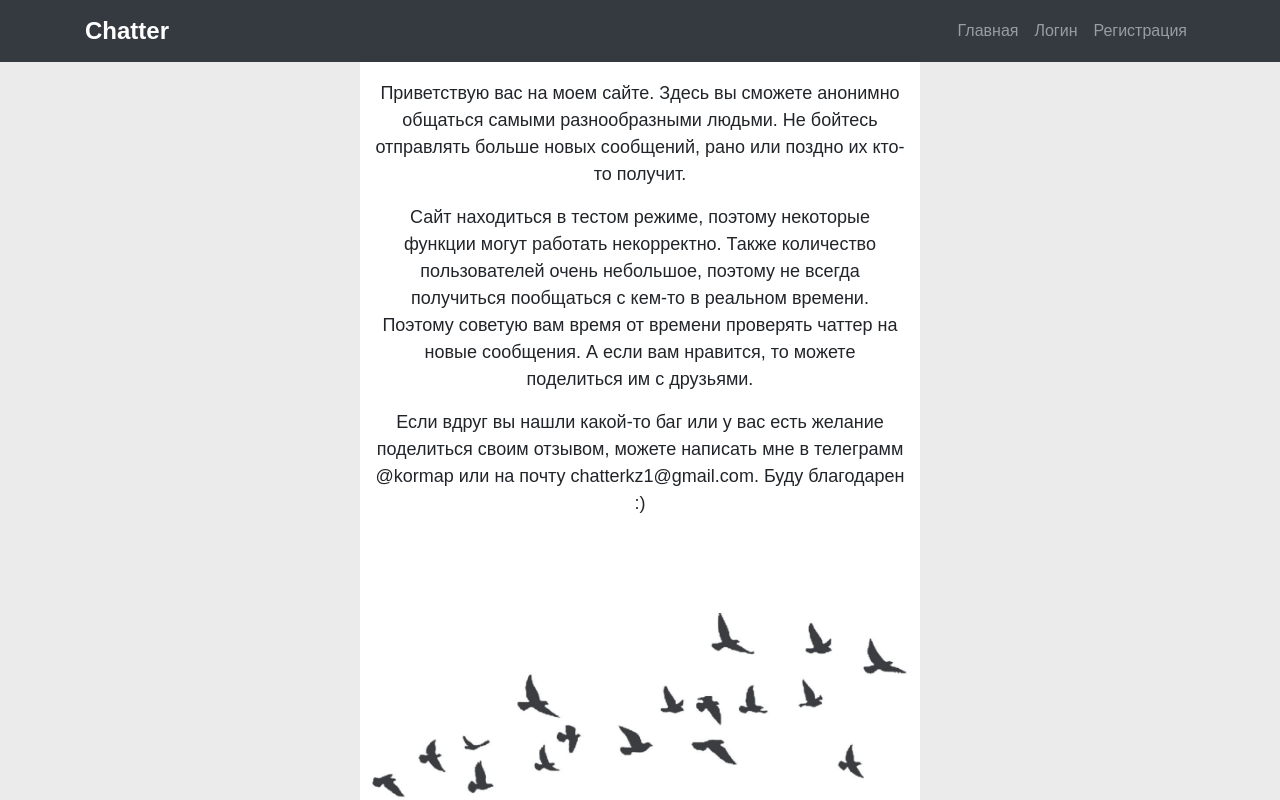
After one commit to Cagey7/chatter, a Flask app: page /info in a window 1280 px wide. The commit adds this page. Run offline with Flask 3, Linux system fonts and the light colour scheme; some libraries are stand-ins or nearby versions.

Commit message:
Added info.html page

```diff
--- a/app/main/forms.py
+++ b/app/main/forms.py
@@ -5,12 +5,12 @@ from app.models import *
 
 
 class NewMessageForm(FlaskForm):
-    msg_text = TextAreaField("Введите сообщение для отправки", validators=[DataRequired("Введите сообщение")])
+    msg_text = TextAreaField("Новое сообщение", validators=[DataRequired("Введите сообщение")])
     submit = SubmitField("Отправить")
 
 
 class MessageForm(FlaskForm):
-    msg_text = TextAreaField("Введите сообщение для отправки", validators=[DataRequired("Введите сообщение")])
+    msg_text = TextAreaField("Ответить", validators=[DataRequired("Введите сообщение")])
     chat_id = HiddenField()
     receiver_id = HiddenField()
     submit = SubmitField("Отправить")
--- a/app/main/views.py
+++ b/app/main/views.py
@@ -214,3 +214,8 @@ def delete_chat(chat_id):
         db.session.delete(message)
     db.session.commit()
     return redirect(url_for("main.index"))
+
+
+@main.route("/info")
+def info():
+    return render_template("info.html")
--- a/app/static/styles/base.css
+++ b/app/static/styles/base.css
@@ -107,7 +107,7 @@ body {
 
 .text-myinfo {
     text-align: center;
-    font-size: 20px;
+    font-size: 18px;
 }
 
 /* background images */
--- a/app/templates/auth/reset.html
+++ b/app/templates/auth/reset.html
@@ -1,4 +1,8 @@
 {% extends "base.html" %}
+
+{% block title %}
+    <title>Восстановить пароль</title>
+{% endblock %}
 
 {% block content %}
     <div class="mx-auto center_block birds-background" style="width: 560px;">
--- a/app/templates/auth/resetmessage.html
+++ b/app/templates/auth/resetmessage.html
@@ -1,9 +1,13 @@
 {% extends "base.html" %}
+
+{% block title %}
+    <title>Восстановить пароль</title>
+{% endblock %}
 
 {% block content %}
     <div class="mx-auto center_block birds-background" style="width: 560px;">
         <div style="margin-bottom: 200px;">
-            <p class="text-myinfo" style="text-align: center; font-size: 20px">
+            <p class="text-myinfo">
                 Письмо для восстановления пароля отправлено на вашу почту.
                 Если письмо не пришло, проверьте спам или попробуйте отправить письмо еще раз.
             </p>
--- a/app/templates/auth/resetrequest.html
+++ b/app/templates/auth/resetrequest.html
@@ -1,4 +1,8 @@
 {% extends "base.html" %}
+
+{% block title %}
+    <title>Восстановить пароль</title>
+{% endblock %}
 
 {% block content %}
     <div class="mx-auto center_block birds-background" style="width: 560px;">
--- a/app/templates/base.html
+++ b/app/templates/base.html
@@ -43,7 +43,7 @@
                 </button>
                 <div class="collapse navbar-collapse" id="navbarNav">
                     <ul class="navbar-nav ml-auto">
-                        <li class="nav-item active">
+                        <li class="nav-item">
                             <a class="nav-link" href="{{ url_for('main.index') }}">Главная</a>
                         </li>
                         <li class="nav-item">
@@ -56,6 +56,9 @@
                             <form id="notify_form">
                                 <button id="notify_btn"></button>
                             </form>
+                        </li>
+                        <li class="nav-item">
+                            <a class="nav-link" href="{{ url_for('main.info') }}">О чаттере</a>
                         </li>
                         <li class="nav-item">
                             <a class="nav-link" href="{{ url_for('auth.logout') }}">Выйти</a>
@@ -73,7 +76,7 @@
                 </button>
                 <div class="collapse navbar-collapse" id="navbarNav">
                     <ul class="navbar-nav ml-auto">
-                        <li class="nav-item active">
+                        <li class="nav-item">
                             <a class="nav-link" href="{{ url_for('main.index') }}">Главная</a>
                         </li>
                         <li class="nav-item">
--- a/app/templates/chat.html
+++ b/app/templates/chat.html
@@ -7,7 +7,7 @@
 {% block content %}
     <div class="mx-auto center_block cats-background">
         {% if no_users %}
-            <h1>{{ no_users }}</h1>
+            <p class="text-myinfo">Пока для вас нет нового собеседника, но ваше сообщение отправлено</p>
             <a href="{{ url_for('main.replies') }}" style="text-decoration: none;">
                 <button type="button" class="btn btn-info" style="display: block; margin: auto;">К чатам</button>
             </a>
--- /dev/null
+++ b/app/templates/info.html
@@ -0,0 +1,27 @@
+{% extends "base.html" %}
+
+{% block title %}
+    <title>Информация о чаттере</title>
+{% endblock %}
+
+{% block content %}
+    <div class="mx-auto center_block birds-background" style="width: 560px;">
+        <div style="margin-bottom: 200px;">
+            <div class="container">
+                <p class="text-myinfo">
+                    Приветствую вас на моем сайте. Здесь вы сможете анонимно общаться самыми разнообразными людьми.
+                    Не бойтесь отправлять больше новых сообщений, рано или поздно их кто-то получит.
+                </p>
+                <p class="text-myinfo">
+                    Сайт находиться в тестом режиме, поэтому некоторые функции могут работать некорректно. Также количество пользователей очень небольшое, поэтому не всегда
+                    получиться пообщаться с кем-то в реальном времени. Поэтому советую вам время от времени проверять чаттер на новые сообщения. А если вам нравится, то можете поделиться
+                    им с друзьями.
+                </p >
+                <p class="text-myinfo">
+                    Если вдруг вы нашли какой-то баг или у вас есть желание поделиться своим отзывом, можете написать мне в телеграмм
+                    @kormap или на почту chatterkz1@gmail.com. Буду благодарен :)
+                </p>
+            </div>
+        </div>
+    </div>
+{% endblock %}
--- a/app/templates/replies.html
+++ b/app/templates/replies.html
@@ -8,7 +8,7 @@
     <div class="mx-auto center_block cats-background">
         <div class="container">
             {% if unanswered_chats %}
-                <div class="text-myinfo" style="text-align: center; font-size: 20px;">Ваши неотвеченные переписки</div>
+                <div class="text-myinfo">Ваши неотвеченные переписки</div>
                 {% for chat_id, message in unanswered_chats %}
                     {% set chat_id = chat_id %}
                     <a class="unanswered_chat_link" href="{{ url_for('main.chat', chat_id=chat_id ) }}" style="text-decoration: none; color:black">
```
Also changed, not shown: app/templates/index.html (+15 -3 lines).
